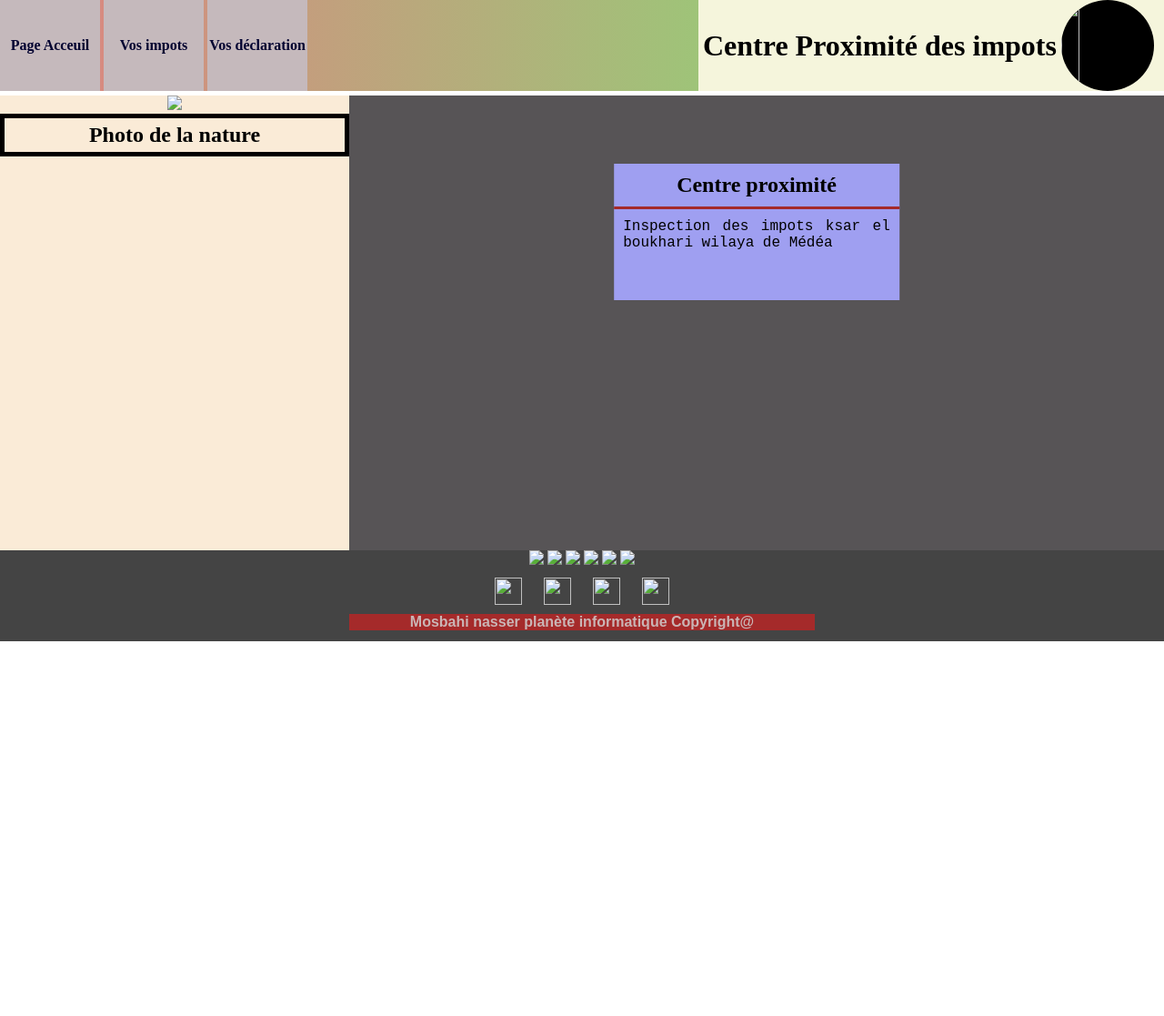
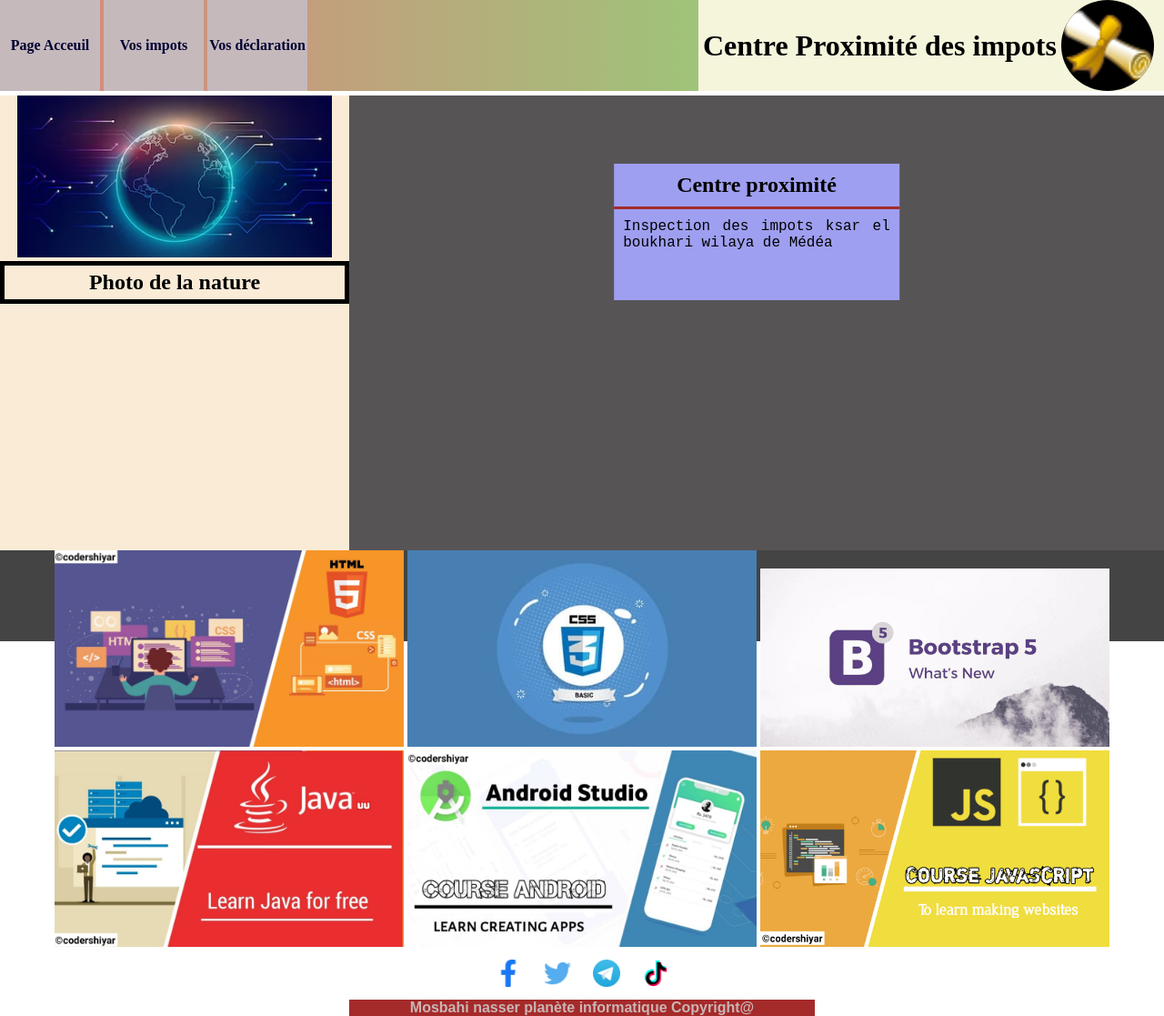
Before and after one commit to nasserinfo/impotskeb1, a plain HTML site: page index.html in a window 1280 px wide. Shown: the whole page at 91% size. Before the commit the page ends 800 px from the top, so only its background shows below. Drawn offline with Linux system fonts and the light colour scheme.

Commit message:
Update index.html

```diff
--- a/index.html
+++ b/index.html
@@ -17,7 +17,7 @@
 <header>
 <span id="logosite">
     <h1 id="title01">Centre Proximité des impots</h1>
-    <a href="https://mfdgi.gov.dz/" target="_blank"><img id="img01" src="images/logo.ico"/></a>
+    <a href="https://mfdgi.gov.dz/" target="_blank"><img id="img01" src="logo.ico"/></a>
 </span>
 
 <nav>
@@ -37,7 +37,7 @@
 
 <main>
     <aside>
-        <img id="img02" src="images/img1.avif"/>
+        <img id="img02" src="img1.avif"/>
         <h1 id="h1aside">Photo de la nature</h1>
     </aside>
  <article id="articlemain">
@@ -49,18 +49,18 @@
 </main>
 <footer>
     <article id="imageCS">
-    <a href="https://blog.codershiyar.com/search/label/html" target="_blank"><img id="image01" src="images/html.jpg"/></a>
-    <a href="https://blog.codershiyar.com/search/label/html" target="_blank"><img id="image01"  src="images/css2.jpg"/></a>
-    <a href="https://blog.codershiyar.com/search/label/html" target="_blank"><img id="image01"  src="images/bootstrap.png"/></a>
-    <a href="https://blog.codershiyar.com/search/label/html" target="_blank"><img id="image01"  src="images/java.jpg"/></a>
-    <a href="https://blog.codershiyar.com/search/label/html" target="_blank"><img id="image01"  src="images/android.jpg"/></a>
-    <a href="https://blog.codershiyar.com/search/label/html" target="_blank"><img id="image01"  src="images/javascript.png"/></a>
+    <a href="https://blog.codershiyar.com/search/label/html" target="_blank"><img id="image01" src="html.jpg"/></a>
+    <a href="https://blog.codershiyar.com/search/label/html" target="_blank"><img id="image01"  src="css2.jpg"/></a>
+    <a href="https://blog.codershiyar.com/search/label/html" target="_blank"><img id="image01"  src="bootstrap.png"/></a>
+    <a href="https://blog.codershiyar.com/search/label/html" target="_blank"><img id="image01"  src="java.jpg"/></a>
+    <a href="https://blog.codershiyar.com/search/label/html" target="_blank"><img id="image01"  src="android.jpg"/></a>
+    <a href="https://blog.codershiyar.com/search/label/html" target="_blank"><img id="image01"  src="javascript.png"/></a>
     </article>
     <article id="contact">
-      <a href="#"><img src="images/facebook.jpg"/></a>
-      <a href="#"><img src="images/twitter.jpg"/></a>
-      <a href="#"><img src="images/Telegram.jpg"/></a>
-      <a href="#"><img src="images/tiktok.jpg"/></a>
+      <a href="#"><img src="facebook.jpg"/></a>
+      <a href="#"><img src="twitter.jpg"/></a>
+      <a href="#"><img src="Telegram.jpg"/></a>
+      <a href="#"><img src="tiktok.jpg"/></a>
     </article>
     <h4 id="textfooter"> Mosbahi nasser planète informatique Copyright@ </h4>
 </footer>
```
